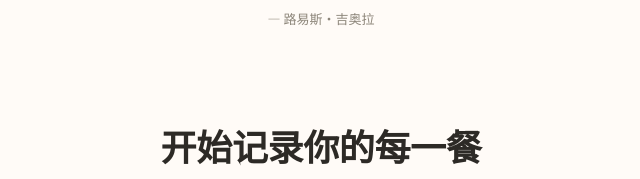
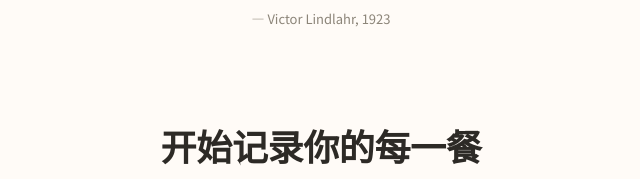
Before and after one commit to cnjoe1130/chileme, a plain HTML site: page index.html in a window 1280 px wide. Shown: the part 1935-2114 px from the top of the page, 319-959 px from the left. Drawn offline with Linux system fonts and the light colour scheme.

Commit message:
fix: correct quote attribution (Victor Lindlahr 1923)

```diff
--- a/index.html
+++ b/index.html
@@ -181,7 +181,7 @@ a{color:var(--accent);text-decoration:none;transition:color .25s var(--ease)}a:h
   <div class="quote-area">
     <div class="quote-mark">"</div>
     <blockquote class="quote">你吃什么，你就是什么。</blockquote>
-    <p class="quote-author">— 路易斯·吉奥拉</p>
+    <p class="quote-author">— Victor Lindlahr, 1923</p>
   </div>
 
   <!-- CTA -->
```
